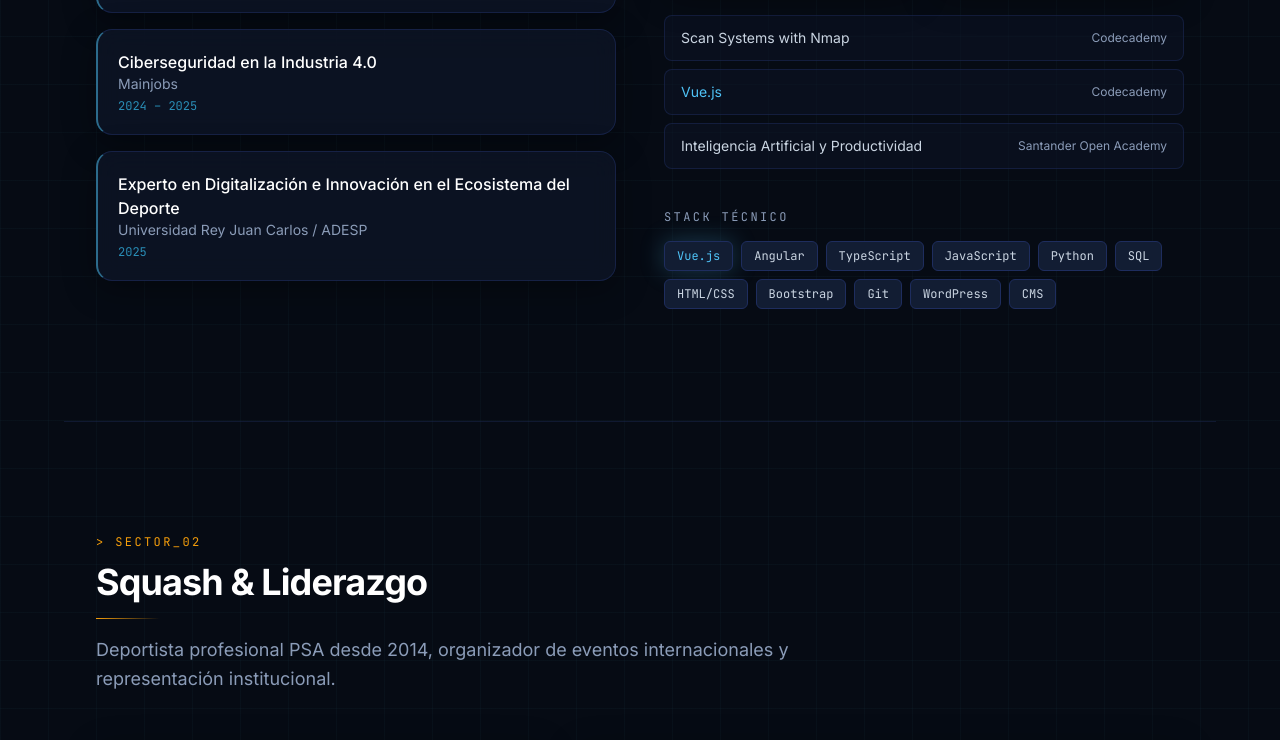
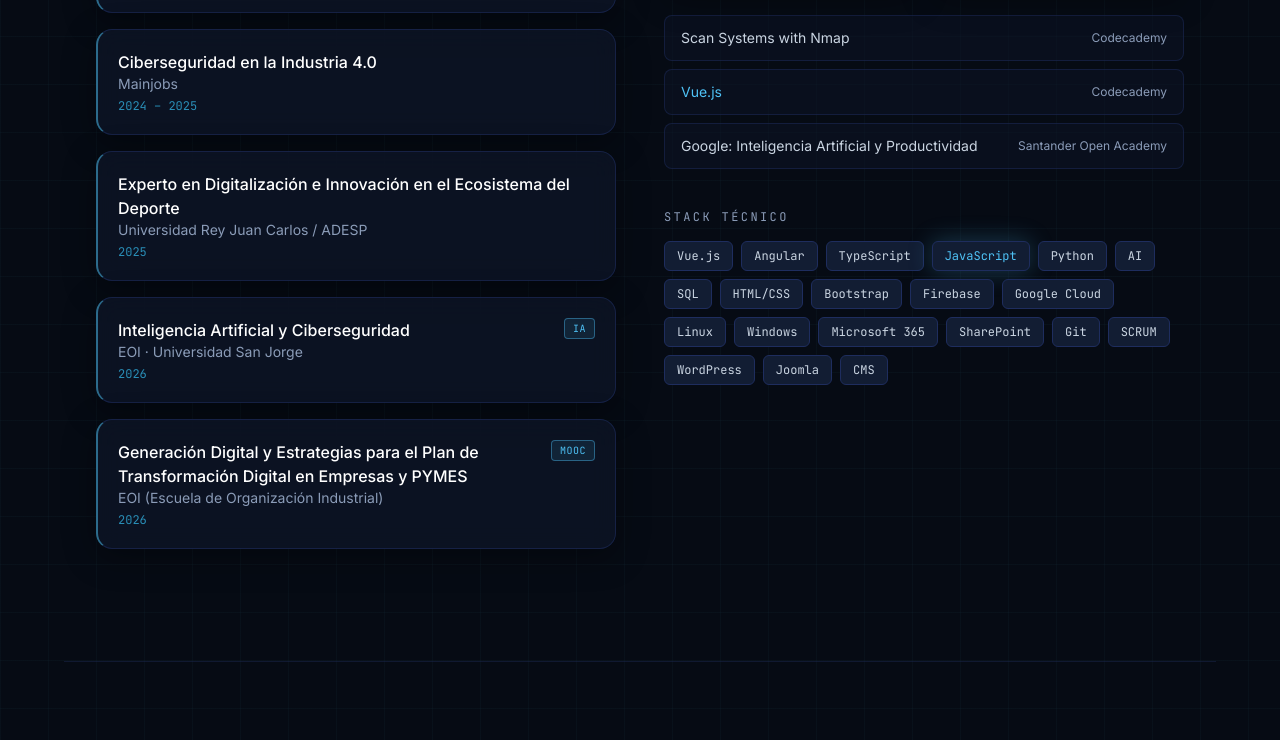
Before and after one commit to nilovidal/nilovidal.github.io, a Vue app: page / in a window 1280 px wide. Shown: the part 2220-2960 px from the top of the page. Built offline with nearby package versions, Linux system fonts and the light colour scheme.

Commit message:
20260525N Fixes

```diff
--- a/src/components/CyberDevSection.vue
+++ b/src/components/CyberDevSection.vue
@@ -6,6 +6,7 @@
   education,
   certifications,
   techStack,
+  featuredTech,
 } from '../data/portfolio.js'
 import SectionHeading from './ui/SectionHeading.vue'
 
@@ -85,7 +86,15 @@
             :key="i"
             class="glass-card border-l-2 border-l-cyber/50 p-5"
           >
-            <p class="font-medium text-white">{{ t(item.degreeKey) }}</p>
+            <div class="flex items-start justify-between gap-3">
+              <p class="font-medium text-white">{{ t(item.degreeKey) }}</p>
+              <span
+                v-if="item.badgeKey"
+                class="shrink-0 rounded border border-cyber/40 bg-cyber/10 px-2 py-0.5 font-mono text-[10px] uppercase tracking-wider text-cyber"
+              >
+                {{ t(item.badgeKey) }}
+              </span>
+            </div>
             <p class="text-sm text-muted">{{ t(item.schoolKey) }}</p>
             <p class="mt-1 font-mono text-xs text-cyber-dim">
               {{ t(item.periodKey) }}
@@ -132,7 +141,7 @@
             v-for="tech in techStack"
             :key="tech"
             class="rounded-md border border-surface-border bg-surface-raised px-3 py-1.5 font-mono text-xs"
-            :class="tech === 'Vue.js' ? 'border-cyber/60 text-cyber shadow-cyber' : 'text-slate-300'"
+            :class="tech === featuredTech ? 'border-cyber/60 text-cyber shadow-cyber' : 'text-slate-300'"
           >
             {{ tech }}
           </span>
--- a/src/data/portfolio.js
+++ b/src/data/portfolio.js
@@ -69,6 +69,18 @@
     schoolKey: 'edu.sport.school',
     periodKey: 'edu.sport.period',
   },
+  {
+    degreeKey: 'edu.aiCyber.degree',
+    schoolKey: 'edu.aiCyber.school',
+    periodKey: 'edu.aiCyber.period',
+    badgeKey: 'edu.aiCyber.badge',
+  },
+  {
+    degreeKey: 'edu.digitalGen.degree',
+    schoolKey: 'edu.digitalGen.school',
+    periodKey: 'edu.digitalGen.period',
+    badgeKey: 'edu.digitalGen.badge',
+  },
 ]
 
 export const certifications = [
@@ -110,13 +122,24 @@
   'TypeScript',
   'JavaScript',
   'Python',
+  'AI',
   'SQL',
   'HTML/CSS',
   'Bootstrap',
+  'Firebase',
+  'Google Cloud',
+  'Linux',
+  'Windows',
+  'Microsoft 365',
+  'SharePoint',
   'Git',
+  'SCRUM',
   'WordPress',
+  'Joomla',
   'CMS',
 ]
+
+export const featuredTech = 'JavaScript'
 
 export const squashTimeline = [
   {
--- a/src/i18n/en.js
+++ b/src/i18n/en.js
@@ -97,6 +97,19 @@
       school: 'Universidad Rey Juan Carlos / ADESP',
       period: '2025',
     },
+    aiCyber: {
+      degree: 'Artificial Intelligence & Cybersecurity',
+      school: 'EOI · Universidad San Jorge',
+      period: '2026',
+      badge: 'AI',
+    },
+    digitalGen: {
+      degree:
+        'Digital Generation & Digital Transformation Strategies for Companies and SMEs',
+      school: 'EOI (Escuela de Organización Industrial)',
+      period: '2026',
+      badge: 'MOOC',
+    },
   },
   certs: {
     ccst: {
@@ -110,7 +123,7 @@
     nmap: { name: 'Scan Systems with Nmap', issuer: 'Codecademy' },
     vue: { name: 'Vue.js', issuer: 'Codecademy' },
     googleAi: {
-      name: 'Artificial Intelligence and Productivity',
+      name: 'Google: Artificial Intelligence and Productivity',
       issuer: 'Santander Open Academy',
     },
   },
@@ -164,9 +177,9 @@
     subtitle:
       'Amazon Prime feature work, international reality show testing, and multimedia foundations.',
     prime: {
-      title: 'Viaje de Fin de Curso. La Película',
+      title: 'Viaje de Fin de Curso. La Película (2025)',
       role: 'Featured extra · Amazon Prime Spain',
-      year: '2025',
+      year: '2024',
       desc: 'On-screen participation in Amazon Prime Video Spain\'s feature production.',
     },
     reality: {
--- a/src/i18n/es.js
+++ b/src/i18n/es.js
@@ -97,6 +97,19 @@
       school: 'Universidad Rey Juan Carlos / ADESP',
       period: '2025',
     },
+    aiCyber: {
+      degree: 'Inteligencia Artificial y Ciberseguridad',
+      school: 'EOI · Universidad San Jorge',
+      period: '2026',
+      badge: 'IA',
+    },
+    digitalGen: {
+      degree:
+        'Generación Digital y Estrategias para el Plan de Transformación Digital en Empresas y PYMES',
+      school: 'EOI (Escuela de Organización Industrial)',
+      period: '2026',
+      badge: 'MOOC',
+    },
   },
   certs: {
     ccst: {
@@ -110,7 +123,7 @@
     nmap: { name: 'Scan Systems with Nmap', issuer: 'Codecademy' },
     vue: { name: 'Vue.js', issuer: 'Codecademy' },
     googleAi: {
-      name: 'Inteligencia Artificial y Productividad',
+      name: 'Google: Inteligencia Artificial y Productividad',
       issuer: 'Santander Open Academy',
     },
   },
@@ -164,9 +177,9 @@
     subtitle:
       'Figuración en Amazon Prime, testing para reality show internacional y base multimedia del grado.',
     prime: {
-      title: 'Viaje de Fin de Curso. La Película',
+      title: 'Viaje de Fin de Curso. La Película (2025)',
       role: 'Figuración · Amazon Prime España',
-      year: '2025',
+      year: '2024',
       desc: 'Participación en la producción cinematográfica de Amazon Prime Video España.',
     },
     reality: {
```
Also changed, not shown: 2 other files (tests, documents, lock files or other folders).
